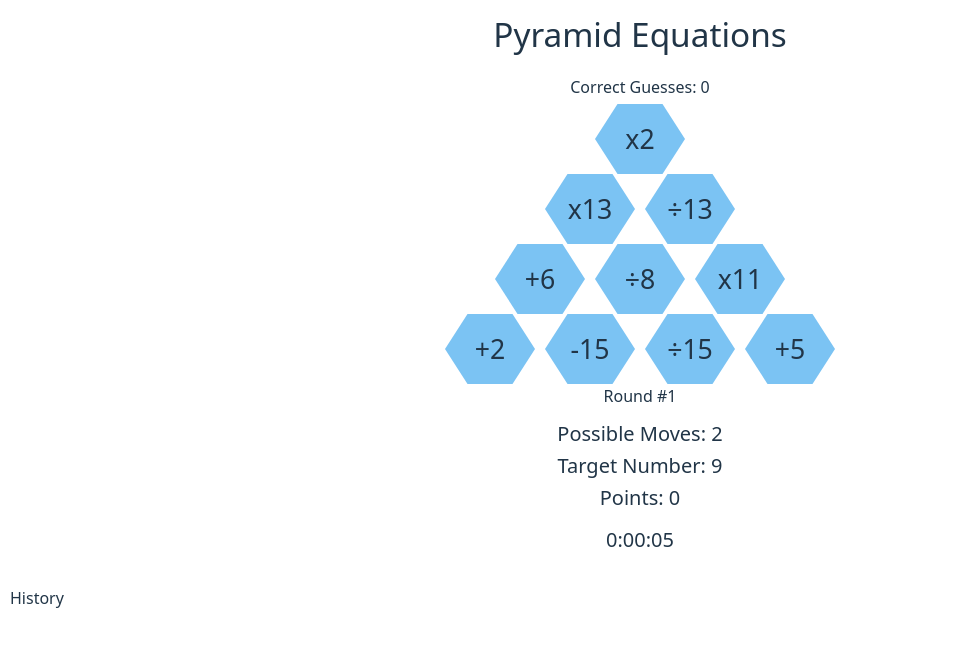
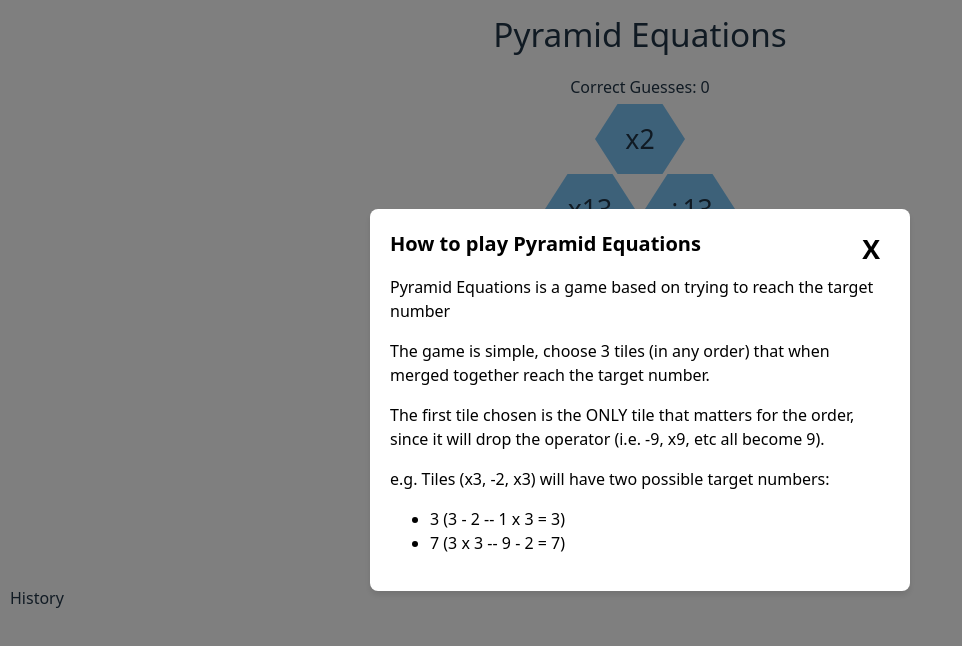
Before and after one commit to Office-Stapler/pyramid-equations, a React (Vite) app: page / in a window 1280 px wide. Shown: the top 646 px of the page, without its empty margins (0-962 px from the left). Built offline with nearby package versions, Linux system fonts and the light colour scheme.

Commit message:
Add tutorial

```diff
--- a/src/App.tsx
+++ b/src/App.tsx
@@ -1,13 +1,34 @@
 import './App.css'
 import { StopWatchProvider } from './contexts/StopwatchContext';
 import { Game } from './Game';
+import { useState } from 'react';
+import { Modal } from './Modal/Modal';
 
 function App() {
+
+  const [showTutorial, setShowTutorial] = useState(true);
 
   return (
     <StopWatchProvider>
       <div className="app">
         <Game />
+        <Modal
+          isOpen={showTutorial}
+          onClose={() => setShowTutorial(false)}
+          title="How to play Pyramid Equations"
+          content={
+            <div>
+              <p>Pyramid Equations is a game based on trying to reach the target number</p>
+              <p>The game is simple, choose 3 tiles (in any order) that when merged together reach the target number.</p>
+              <p>The first tile chosen is the ONLY tile that matters for the order, since it will drop the operator (i.e. -9, x9, etc all become 9).</p>
+              <p>e.g. Tiles (x3, -2, x3) will have two possible target numbers:</p>
+              <ul>
+                <li>3 (3 - 2 -- 1 x 3 = 3) </li>
+                <li>7 (3 x 3 -- 9 - 2 = 7)</li>
+              </ul>
+            </div>
+          }
+        />
       </div>
     </StopWatchProvider>
   )
--- /dev/null
+++ b/src/Modal/Modal.module.css
@@ -0,0 +1,44 @@
+.modal {
+  position: fixed;
+  top: 0;
+  left: 0;
+  width: 100%;
+  height: 100%;
+  background-color: rgba(0, 0, 0, 0.5);
+  display: flex;
+  justify-content: center;
+  align-items: center;
+}
+
+.modalContainer {
+  background-color: #fff;
+  padding: 20px;
+  border-radius: 8px;
+  box-shadow: 0 4px 6px rgba(0, 0, 0, 0.1);
+  width: 80%;
+  max-width: 500px;
+  position: absolute;
+}
+
+.title {
+  font-size: 20px;
+  font-weight: bold;
+  margin-bottom: 10px;
+  color: black;
+}
+
+.content {
+  color: black;
+  font-size: 16px;
+}
+
+.close {
+  color: black;
+  font-weight: bold;
+  display: flex;
+  cursor: pointer;
+  width: fit-content;
+  position: absolute;
+  right: 30px;
+  font-size: 20pt;
+}
--- /dev/null
+++ b/src/Modal/Modal.tsx
@@ -0,0 +1,35 @@
+import styles from "./Modal.module.css";
+
+export type ModalProps = {
+  isOpen: boolean;
+  onClose: () => void;
+  content: React.ReactNode;
+  title?: string;
+  footer?: React.ReactNode;
+}
+
+export const Modal: React.FC<ModalProps> = ({
+  title,
+  isOpen,
+  onClose,
+  content,
+  footer
+}) => {
+
+  if (!isOpen) {
+    return null;
+  }
+
+  return (
+    <div className={styles.modal}>
+      <div className={styles.modalContainer}>
+        <div className={styles.close} onClick={onClose}>X</div>
+        <div className={styles.title}>{title}</div>
+        <div className={styles.content}>{content}</div>
+        {
+          footer && <div className={styles.footer}>{footer}</div>
+        }
+      </div>
+    </div>
+  );
+}
```
